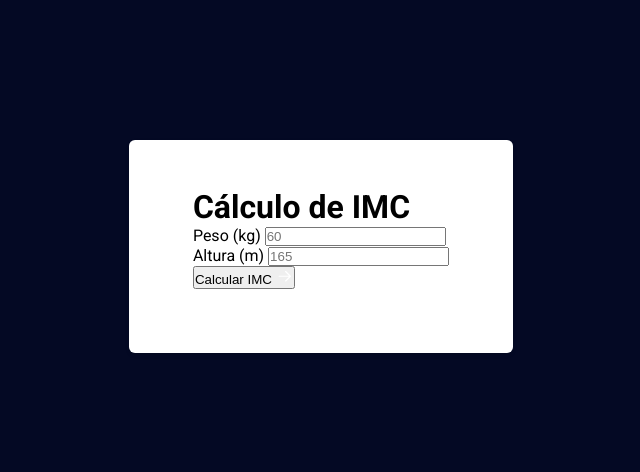
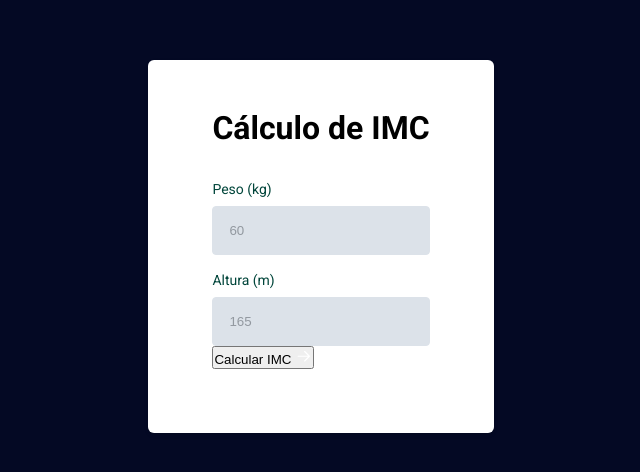
Before and after one commit to horquidia-lima/IMC, a plain HTML site: page index.html in a window 1280 px wide. Shown: the part 154-626 px from the top of the page, without its empty margins (319-959 px from the left). Drawn offline with Linux system fonts and the light colour scheme.

Commit message:
add css form

```diff
--- a/style.css
+++ b/style.css
@@ -9,6 +9,7 @@
   --tt-headhing: #0C3440;
   --tt-label: #00453A;
   --tt-input: #212529;
+  --bg-input: #DCE2E9;
   --ot-input: #02799D;
   --bd-input: rgba(73, 80, 87, 0.3);
   --tt-placeholder: rgba(73, 80, 87, 0.5);
@@ -40,3 +41,41 @@ body {
   background: #FFF;
   box-shadow: 0 .2rem .4rem 0 rgba(0, 0, 0, 0.10);
 }
+
+.title {
+  font-size: 3.2rem;
+  line-height: 4rem;
+  color: var(--tt-heading);
+}
+
+form h1 {
+  margin-bottom: 3.2rem;
+}
+
+form label {
+  font-size: 1.4rem;
+  line-height: 1.8rem;
+  color: var(--tt-label);
+  margin-bottom: .8rem;
+  display: block;
+}
+
+form input {
+  width: 100%;
+  border: 1px solid var(--bg-input);
+  background: var(--bg-input);
+  padding: 1.6rem;
+  border-radius: .4rem;
+}
+
+form input:focus {
+  outline: 2px solid var(--ot-input);
+}
+
+form input::placeholder {
+  color: var(--tt-placeholder);
+}
+
+.input-wrapper + .input-wrapper {
+  margin-top: 1.6rem;
+}
```
